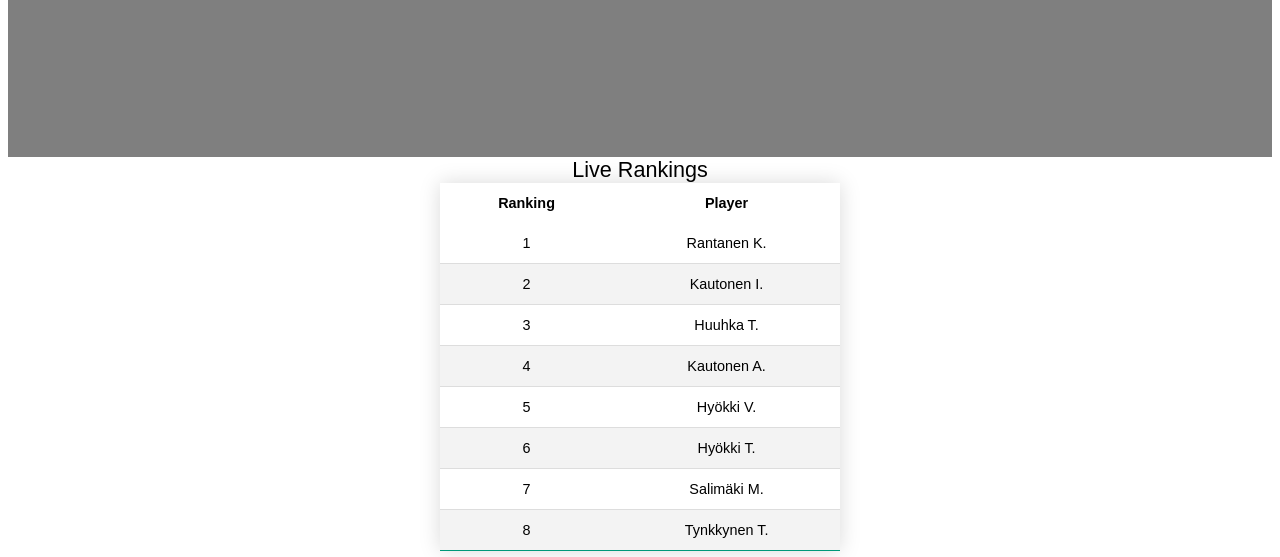
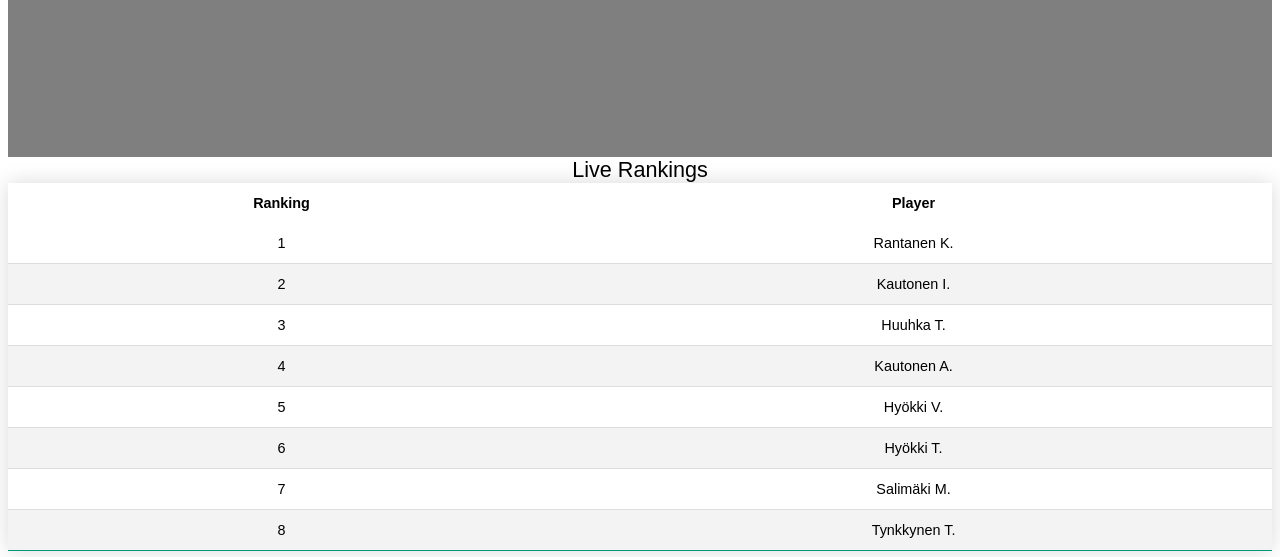
Before and after one commit to IleJok/ChicagoPadelRankings, a plain HTML site: page index.html in a window 1280 px wide. Shown: the part 251-808 px from the top of the page. Drawn offline with Linux system fonts and the light colour scheme.

Commit message:
Make table width 100%

```diff
--- a/index.html
+++ b/index.html
@@ -81,13 +81,14 @@
     margin: auto;
     font-size: 0.9em;
     font-family: sans-serif;
-    min-width: 400px;
+    width: 100%;
     box-shadow: 0 0 20px rgba(0, 0, 0, 0.15);
 
   }
 
   caption {
     font-size: 1.5em;
+    text-align: center;
   }
 
   .styled-table th,
```
